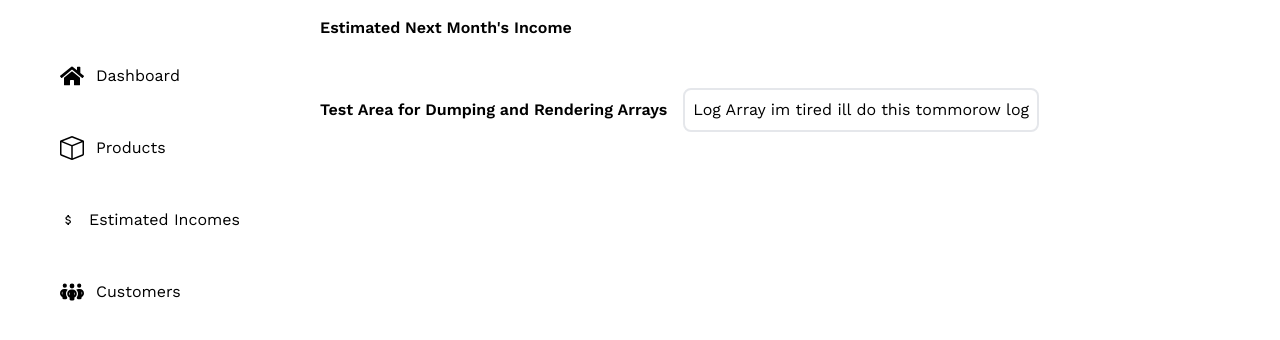
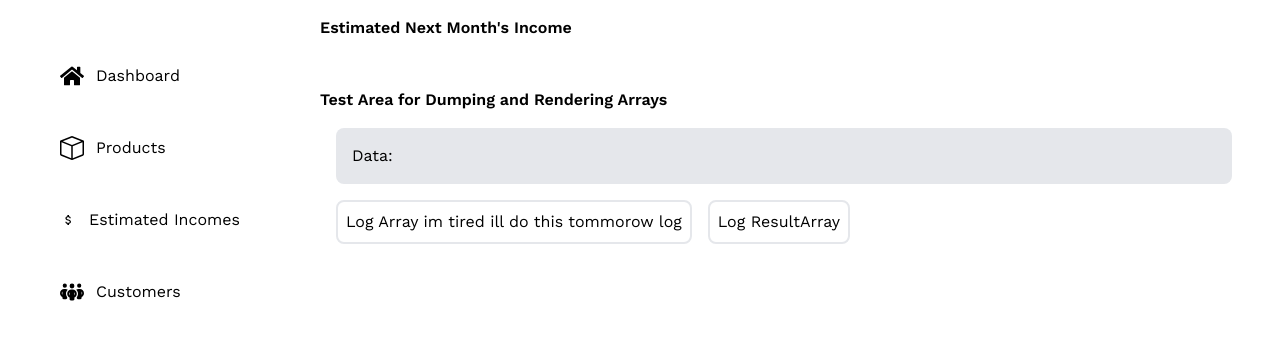
Before and after one commit to RaveZam/The-Coffee-Nest-Dashboard-Analytics-With-Predictive-Income-React, a React (Vite) app in the folder dsafrontend/: page / in a window 1280 px wide. Both pictures are taken after a click on the item "Estimated Incomes". Shown: the top 340 px of the page. Built offline with nearby package versions, Linux system fonts and the light colour scheme; no server answers.

Commit message:
Estimated Income On Progress

```diff
--- a/dsafrontend/src/Estimated Income/EstimatedIncome.jsx
+++ b/dsafrontend/src/Estimated Income/EstimatedIncome.jsx
@@ -3,32 +3,29 @@ import { space } from "postcss/lib/list";
 import { useEffect, useState } from "react";
 
 export default function EstimatedIncome() {
-  const [salesHistory, setSalesHistory] = useState([]);
+  const [salesPerDay, setsalesPerDay] = useState([]);
   useEffect(() => {
     axios
-      .get("http://localhost:8000/api/sales")
+      .get("http://localhost:8000/api/totalpriceperday")
       .then((response) => {
-        setSalesHistory(response.data);
+        setsalesPerDay(response.data);
       })
       .catch((error) => {
         console.log(error);
       });
   }, []);
-  const salesByDate = salesHistory.reduce((acc, sale) => {
-    const date = sale.sale_date;
-    const totalitems = parseFloat(sale.quantity);
-    if (!acc[date]) {
-      acc[date] = { date, sold: 0 };
-    }
-    acc[date].sold += totalitems;
 
-    return acc;
-  }, []);
+  let weeks = [0, 0, 0, 0];
+  salesPerDay.forEach((item) => {
+    const date = new Date(item.sale_date);
+    const weekIndex = Math.floor(date.getDate() / 7);
+    weeks[weekIndex] += parseFloat(item.final_price);
+  });
 
-  const resultArray = Object.values(salesByDate);
-  const filledSalesHistory = resultArray.map((date, index) => {
-    return date.date ? date.date : { date: `2024-10-${index + 1},`, sold: 0 };
+  weeks.splice(0, 4).forEach((total, index) => {
+    console.log(`Total sales for Week ${index + 1}: PHP ${total.toFixed(2)}`);
   });
+
   return (
     <div>
       <h1 className="font-semibold">Estimated Next Month's Income</h1>
@@ -36,14 +33,34 @@ export default function EstimatedIncome() {
         <span className="font-semibold">
           Test Area for Dumping and Rendering Arrays
         </span>
-
+        <div className="h-120 m-4 flex flex-col rounded-lg bg-gray-200 p-4">
+          <h1>Data:</h1>
+        </div>
         <button
-          onClick={() => console.log(filledSalesHistory)}
+          onClick={() => calculateWeekly()}
           className="ml-4 rounded-lg border-2 p-2 duration-300 hover:bg-gray-100"
         >
           Log Array im tired ill do this tommorow log
+        </button>
+        <button
+          className="ml-4 rounded-lg border-2 p-2 duration-300 hover:bg-gray-100"
+          onClick={() => console.log(weeks)}
+        >
+          Log ResultArray
         </button>
       </div>
     </div>
   );
 }
+
+//   const salesByDate = salesPerDay.reduce((acc, sale) => {
+//     const date = sale.sale_date;
+//     const totalitems = parseFloat(sale.quantity);
+//     if (!acc[date]) {
+//       acc[date] = { date, sold: 0 };
+//     }
+//     acc[date].sold += totalitems;
+
+//     return acc;
+//   }, []);
+//   const resultArray = Object.values(salesByDate);
--- a/dsafrontend/src/contentarea/Contentarea.jsx
+++ b/dsafrontend/src/contentarea/Contentarea.jsx
@@ -35,7 +35,7 @@ export default function Contentarea({ navigate }) {
 
   return (
     <div className="z-10 mr-8 mt-4 w-full">
-      {isLoading ? (
+      {/* {isLoading ? (
         <div
           style={{
             opacity: preloaderOpacity,
@@ -53,7 +53,8 @@ export default function Contentarea({ navigate }) {
         >
           {renderContent()}
         </div>
-      )}
+      )} */}
+      {renderContent()}
     </div>
   );
 }
```
